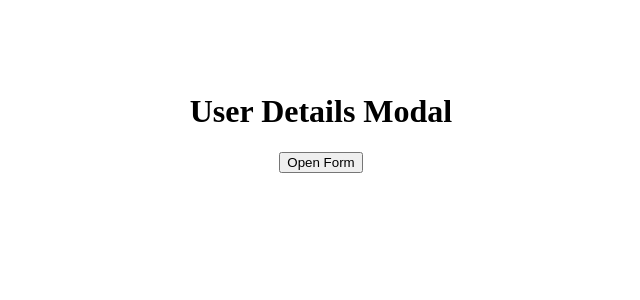
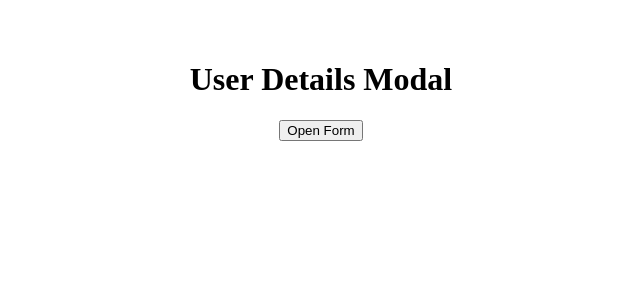
Before and after one commit to nikhilnikam619/xmodal, a React (Vite) app: page / in a window 1280 px wide. Shown: the top 300 px of the page, without its empty margins (319-959 px from the left). Built offline with nearby package versions, Linux system fonts and the light colour scheme.

Commit message:
Update App.jsx

```diff
--- a/src/App.jsx
+++ b/src/App.jsx
@@ -69,15 +69,11 @@ setFormdata((prev)=>({
 
 
   }
- const handleRootClick = () => {
-    if (isModalOpen) {
-      closeModal();
-    }
-  };
+
 
   return (
     <>
-    <div id="root" onClick={handleRootClick} style={{ height: '100vh' }}>
+
 <div className="modal">
       <h1>User Details Modal</h1>
       <button onClick={openModal}>Open Form</button>
@@ -104,7 +100,7 @@ setFormdata((prev)=>({
       </div>
 </Modal>
 </div>
-</div>
+
     </>
   )
 }
```
